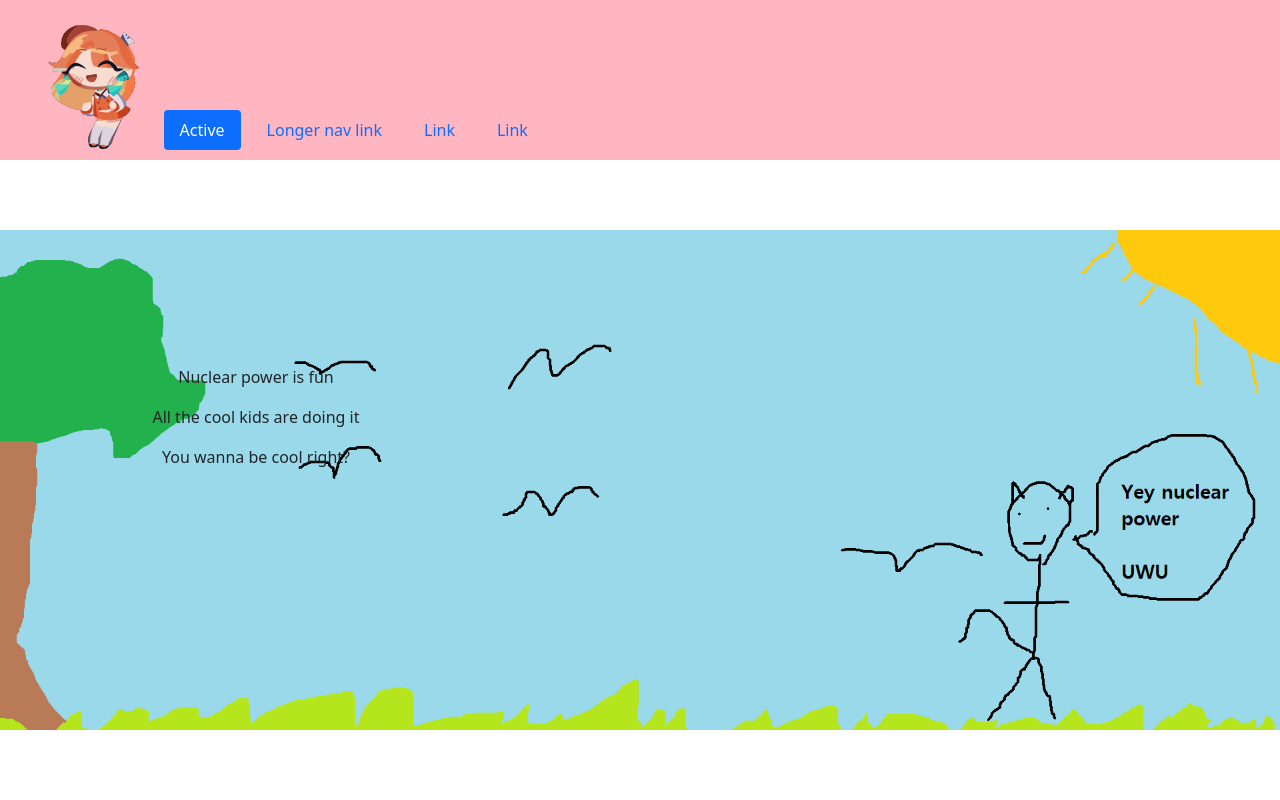
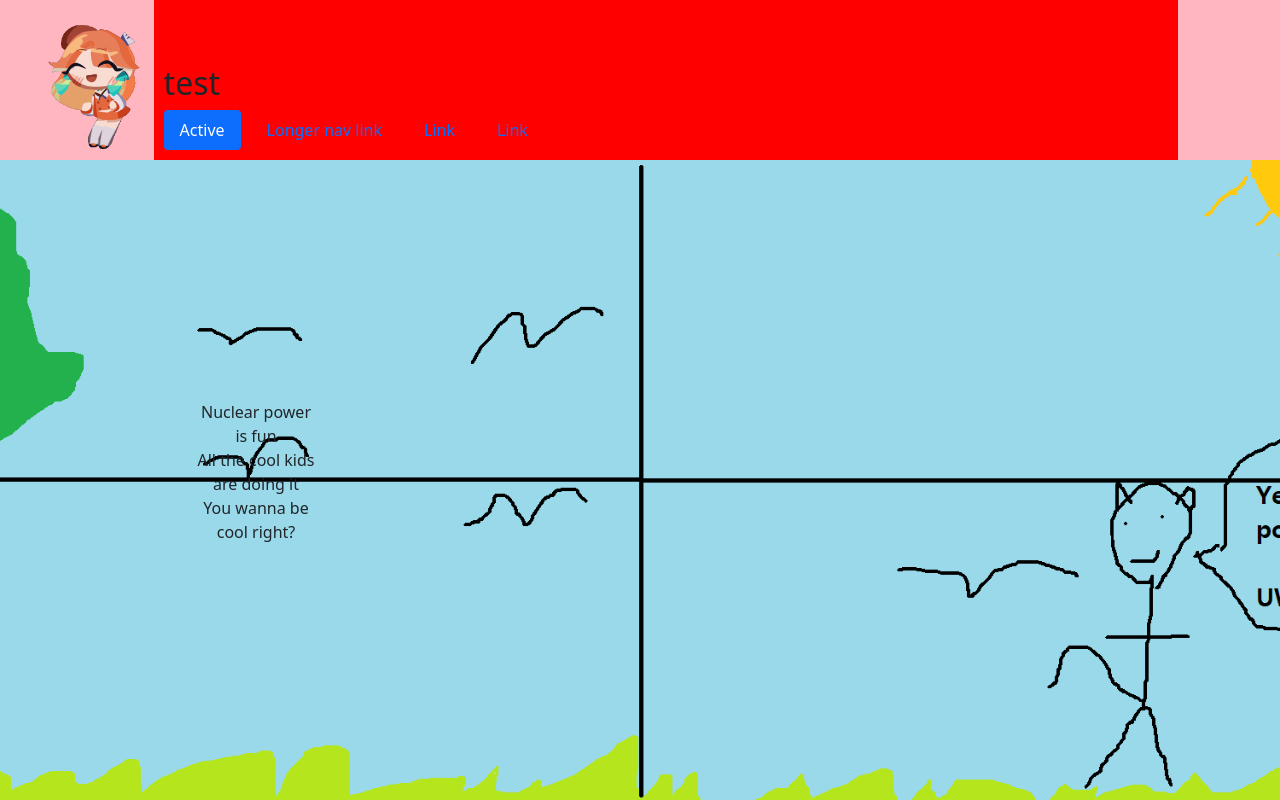
Before and after one commit to pottsb/Hackathon2022-FlatWebsite, a PHP site: page / in a window 1280 px wide. Run offline with PHP 8.4, Linux system fonts and the light colour scheme.

Commit message:
Fixed some CSS errors

```diff
--- a/index.html
+++ b/index.html
@@ -24,7 +24,10 @@
 
             </div>
             <div class="linkbarContainer">
+
                 <div class="linkBar">
+                  <div class="titleContainer"><h2>test</h2></div>
+
                     <ul class="nav nav-pills">
                         <li class="nav-item">
                           <a class="nav-link active" href="#">Active</a>
@@ -47,9 +50,9 @@
         <div class="contentContainer">
             <div class="col1">
                 <div class="centre">
-                  <p>Nuclear power is fun</p>
-                  <p>All the cool kids are doing it</p>
-                  <p>You wanna be cool right?</p>
+                  <p>Nuclear power is fun<br>
+                  All the cool kids are doing it<br>
+                  You wanna be cool right?</p>
                 </div>
             </div>
             <div class="col2"></div>
--- a/styles/style.css
+++ b/styles/style.css
@@ -34,16 +34,21 @@
 
 .linkbarContainer {
     height:100%;
-	width: 50%;
+	width: 80%;
     float:left;
     margin: auto auto;
 
     bottom: 0;
 
     position: relative;
+    background-color: red;
 
 
 
+
+}
+.titleContainer{
+    margin-left: 10px;
 }
 .linkBar{
     width:100%;
@@ -62,7 +67,7 @@
 	background-image: url("../images/testback.png");
     background-position: center;
     background-repeat: no-repeat;
-    background-size:contain;
+    background-size:cover;
 	width: 100%;
     height:80%;
 	/*overflow: hidden;*/
@@ -74,6 +79,10 @@
     text-align: center;
     float:left;
 
+    display: flex;
+    justify-content: center;
+    align-items: center;
+
 }
 .col2{
     width:60%;
@@ -82,8 +91,7 @@
 
 }
 .centre {
-    margin: auto;
-    padding: 40% 0;
+    flex: 0 0 120px;
   }
 
 
```
Also changed, not shown: images/testback - Copy.png (added), images/testback.png.
